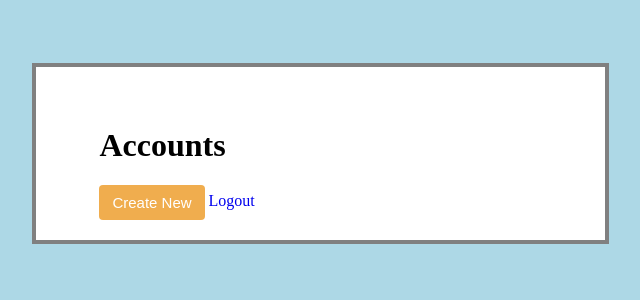
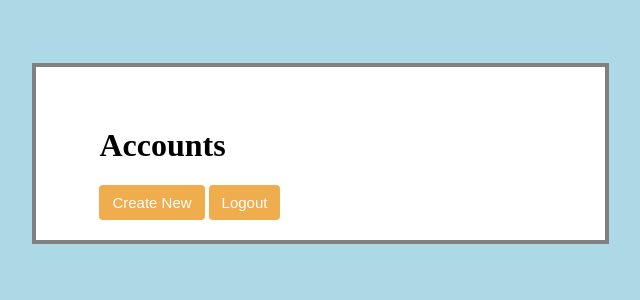
Before and after one commit to jccuya123/crud, a Django app: page / in a window 1280 px wide. Shown: the top 300 px of the page, without its empty margins (355-995 px from the left). Run offline with Django 3.2, Linux system fonts and the light colour scheme; the visitor is signed in with stand-in values (Sample User, id 1); data that the repository does not hold is empty.

Commit message:
updated templates
Signed-off-by: johncarlocuya <jjcuya123@gmail.com>

```diff
--- a/samp1/forms.py
+++ b/samp1/forms.py
@@ -28,10 +28,10 @@ class LoginForm(AuthenticationForm):
 
         widget=forms.TextInput(
 
-            attrs={'class': 'form-control', 'placeholder' : 'Username', 'autofocus' : 'true'}))
+            attrs={'size': '30', 'class': 'form-control', 'placeholder' : 'Username', 'autofocus' : 'true'}))
 
     password = forms.CharField(strip=False,
 
         widget=forms.PasswordInput(
 
-            attrs={'class': 'form-control', 'placeholder' : 'Password'}))
+            attrs={'size': '30', 'class': 'form-control', 'placeholder' : 'Password'}))
--- a/samp1/templates/samp1/account_list.html
+++ b/samp1/templates/samp1/account_list.html
@@ -19,7 +19,7 @@
 	</ul>
 
 	<a href = "{% url 'account_insert' %}"><button class="btn btn-warning">Create New </button></a>
-	<a href = "{% url 'logout' %}">Logout</a>
+	<a href = "{% url 'logout' %}"><button class="btn btn-warning">Logout</button></a>
 	</ul>
 </div>
 {% endblock content %}
```
Also changed, not shown: samp1/templates/samp1/login.html (+6 -2 lines).
